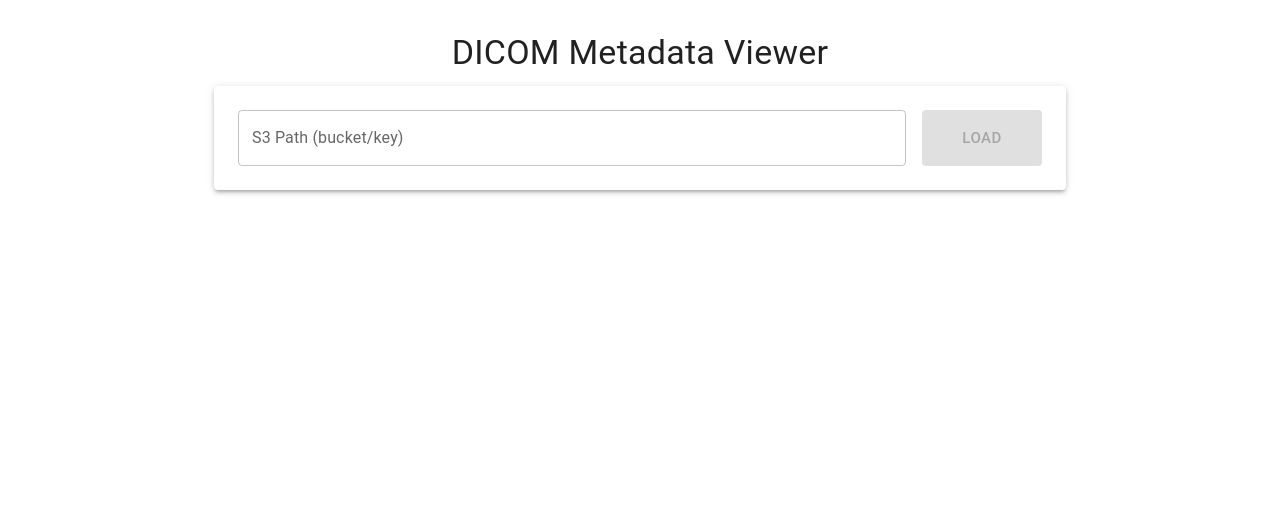
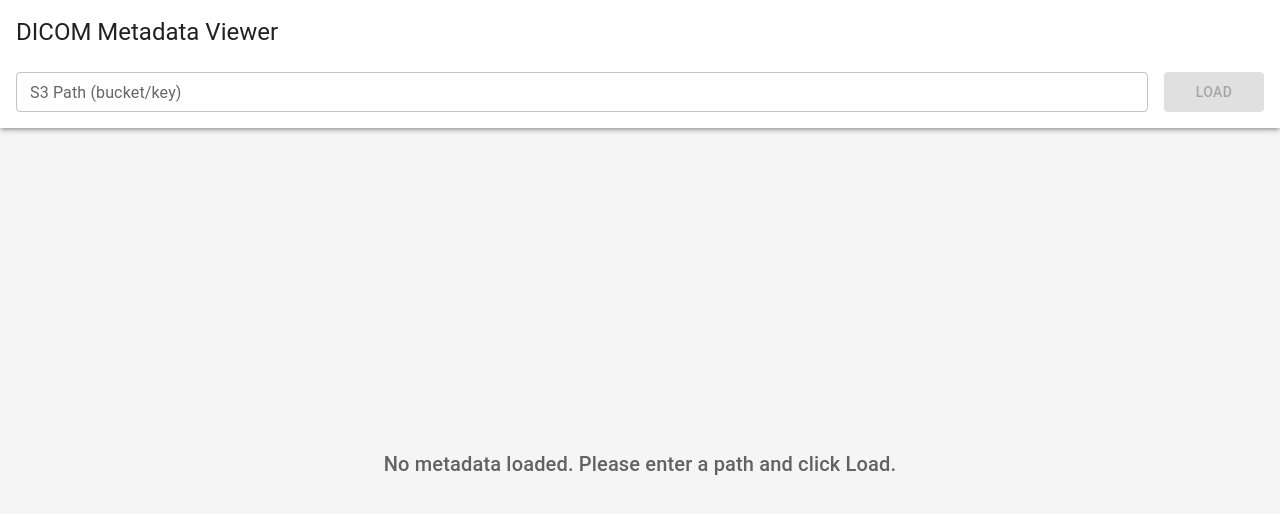
Before and after one commit to LiatVAidoc/NitzanShinnies, a React (Create React App) app in the folder frontend/: page / in a window 1280 px wide. Shown: the top 514 px of the page. Built offline with nearby package versions, Linux system fonts and the light colour scheme.

Commit message:
feat(frontend): Revamp layout to full-width split view with persisted table

```diff
--- a/frontend/src/components/DicomViewer.js
+++ b/frontend/src/components/DicomViewer.js
@@ -6,8 +6,9 @@ import {
     Typography,
     Alert,
     CircularProgress,
-    Container,
-    Paper
+    Paper,
+    AppBar,
+    Toolbar
 } from '@mui/material';
 import { fetchMetadata } from '../api/dicomApi';
 import MetadataTable from './MetadataTable';
@@ -19,7 +20,7 @@ const DicomViewer = () => {
     const [error, setError] = useState(null);
 
     const handleSearch = async () => {
-        if (!path) return;
+        if (!path.trim()) return;
 
         setLoading(true);
         setError(null);
@@ -41,18 +42,22 @@ const DicomViewer = () => {
         }
     };
 
+    const filename = metadata ? path.split('/').pop() : '';
+
     return (
-        <Container maxWidth="md" sx={{ mt: 4, mb: 4 }}>
-            <Typography variant="h4" component="h1" gutterBottom align="center">
+        <Box sx={{ display: 'flex', flexDirection: 'column', height: '100vh', overflow: 'hidden' }}>
+            {/* Top Section: Fetch and Actions */}
+            <Paper elevation={3} square sx={{ p: 2, zIndex: 1 }}>
+                <Box display="flex" flexDirection="column" gap={2}>
+                    <Typography variant="h5" component="h1" gutterBottom>
                         DICOM Metadata Viewer
                     </Typography>
-
-            <Paper elevation={3} sx={{ p: 3, mb: 3 }}>
                     <Box display="flex" gap={2}>
                         <TextField
                             fullWidth
                             label="S3 Path (bucket/key)"
                             variant="outlined"
+                            size="small"
                             value={path}
                             onChange={(e) => setPath(e.target.value)}
                             onKeyPress={handleKeyPress}
@@ -61,26 +66,31 @@ const DicomViewer = () => {
                         />
                         <Button
                             variant="contained"
-                        size="large"
                             onClick={handleSearch}
                             disabled={loading || !path.trim()}
-                        sx={{ minWidth: '120px' }}
+                            sx={{ minWidth: '100px' }}
                         >
                             {loading ? <CircularProgress size={24} color="inherit" /> : 'Load'}
                         </Button>
                     </Box>
-
                     {error && (
-                    <Alert severity="error" sx={{ mt: 2 }}>
+                        <Alert severity="error" onClose={() => setError(null)}>
                             {error}
                         </Alert>
                     )}
+                    {filename && (
+                        <Typography variant="subtitle1" color="primary" sx={{ fontWeight: 'bold' }}>
+                            File: {filename}
+                        </Typography>
+                    )}
+                </Box>
             </Paper>
 
-            {metadata && (
+            {/* Bottom Section: Table View */}
+            <Box sx={{ flex: 1, overflow: 'hidden', display: 'flex', flexDirection: 'column', p: 2, bgcolor: '#f5f5f5' }}>
                 <MetadataTable data={metadata} />
-            )}
-        </Container>
+            </Box>
+        </Box>
     );
 };
 
--- a/frontend/src/components/MetadataTable.js
+++ b/frontend/src/components/MetadataTable.js
@@ -19,21 +19,6 @@ import ViewColumnIcon from '@mui/icons-material/ViewColumn';
 import SearchIcon from '@mui/icons-material/Search';
 
 const MetadataTable = ({ data, defaultColumns = ['PatientID', 'StudyDate', 'Modality', 'InstitutionName', 'StudyDescription'] }) => {
-    // Convert dict to array of objects for easier handling if needed,
-    // but for a single DICOM file, we display Key-Value pairs.
-    // Wait, the requirement was "dynamic tabular format".
-    // If we receive a single object {Key: Value}, the table should probably just show Rows of [Tag Name | Value].
-    // BUT, the columns selector requirement "The table will include a feature to show/hide columns" implies we might be listing MULTIPLE DICOM files?
-    // Or, more likely for a single file viewer, we want to filter WHICH Tags are shown.
-    // "Initially, only the columns matching the backend's DEFAULT_TAGS will be visible."
-    // -> This suggests the "Columns" are actually the "Keys" (Metadata Tags).
-
-    // So the table would look like:
-    // | Tag Name | Value |
-    // And the "Columns Selector" essentially filters the rows based on the Tag Name.
-
-    // Let's implement it as a Key-Value table where "Visible Columns" controls which KEYS are displayed.
-
     const [visibleKeys, setVisibleKeys] = useState(defaultColumns);
     const [anchorEl, setAnchorEl] = useState(null);
     const [searchTerm, setSearchTerm] = useState('');
@@ -42,14 +27,10 @@ const MetadataTable = ({ data, defaultColumns = ['PatientID', 'StudyDate', 'Moda
     const allKeys = data ? Object.keys(data) : [];
 
     useEffect(() => {
-        // If default columns are provided, ensure they are visible.
-        // Also, if data has keys that are in defaultColumns, show them.
-        // If data has new keys not in default, they start hidden.
-        // If no defaults, maybe show all?
         if (data && visibleKeys.length === 0 && defaultColumns.length === 0) {
             setVisibleKeys(Object.keys(data));
         }
-    }, [data]);
+    }, [data]); // eslint-disable-line react-hooks/exhaustive-deps
 
     const handleOpenMenu = (event) => {
         setAnchorEl(event.currentTarget);
@@ -72,27 +53,21 @@ const MetadataTable = ({ data, defaultColumns = ['PatientID', 'StudyDate', 'Moda
     const open = Boolean(anchorEl);
 
     if (!data || Object.keys(data).length === 0) {
-        return <Typography variant="body1">No metadata to display.</Typography>;
+        return (
+            <Box display="flex" justifyContent="center" alignItems="center" height="100%" color="text.secondary">
+                <Typography variant="h6">No metadata loaded. Please enter a path and click Load.</Typography>
+            </Box>
+        );
     }
 
-    // Filter keys based on visibility AND search term
     const filteredKeys = allKeys.filter(key => {
         const isVisible = visibleKeys.includes(key);
         const matchesSearch = key.toLowerCase().includes(searchTerm) || String(data[key]).toLowerCase().includes(searchTerm);
-
-        // If we are "Searching", we might want to show hidden keys that match?
-        // Or strict "Visible Columns" filtering?
-        // "The table will include a feature to show/hide columns"
-        // Usually "Column Selector" is strict.
-        // Let's stick to: Only show visible keys.
         return isVisible && matchesSearch;
     }).sort();
 
-    // Also we need to let the user enable other keys if they want.
-    // The popover lists ALL keys to toggle.
-
     return (
-        <Box>
+        <Box display="flex" flexDirection="column" height="100%">
             <Box display="flex" justifyContent="space-between" alignItems="center" mb={2}>
                 <Typography variant="h6">Metadata</Typography>
                 <Box>
@@ -146,19 +121,19 @@ const MetadataTable = ({ data, defaultColumns = ['PatientID', 'StudyDate', 'Moda
                 </Box>
             </Popover>
 
-            <TableContainer component={Paper}>
-                <Table size="small">
+            <TableContainer component={Paper} sx={{ flex: 1, overflow: 'auto' }}>
+                <Table stickyHeader size="small">
                     <TableHead>
                         <TableRow>
-                            <TableCell><strong>Tag Name</strong></TableCell>
+                            <TableCell style={{ width: '30%' }}><strong>Tag Name</strong></TableCell>
                             <TableCell><strong>Value</strong></TableCell>
                         </TableRow>
                     </TableHead>
                     <TableBody>
                         {filteredKeys.map((key) => (
                             <TableRow key={key}>
-                                <TableCell>{key}</TableCell>
-                                <TableCell>{String(data[key])}</TableCell>
+                                <TableCell component="th" scope="row">{key}</TableCell>
+                                <TableCell style={{ wordBreak: 'break-all' }}>{String(data[key])}</TableCell>
                             </TableRow>
                         ))}
                         {filteredKeys.length === 0 && (
```
Also changed, not shown: 1 other file (tests, documents, lock files or other folders). Lines whose indentation alone changed are shown as unchanged.
